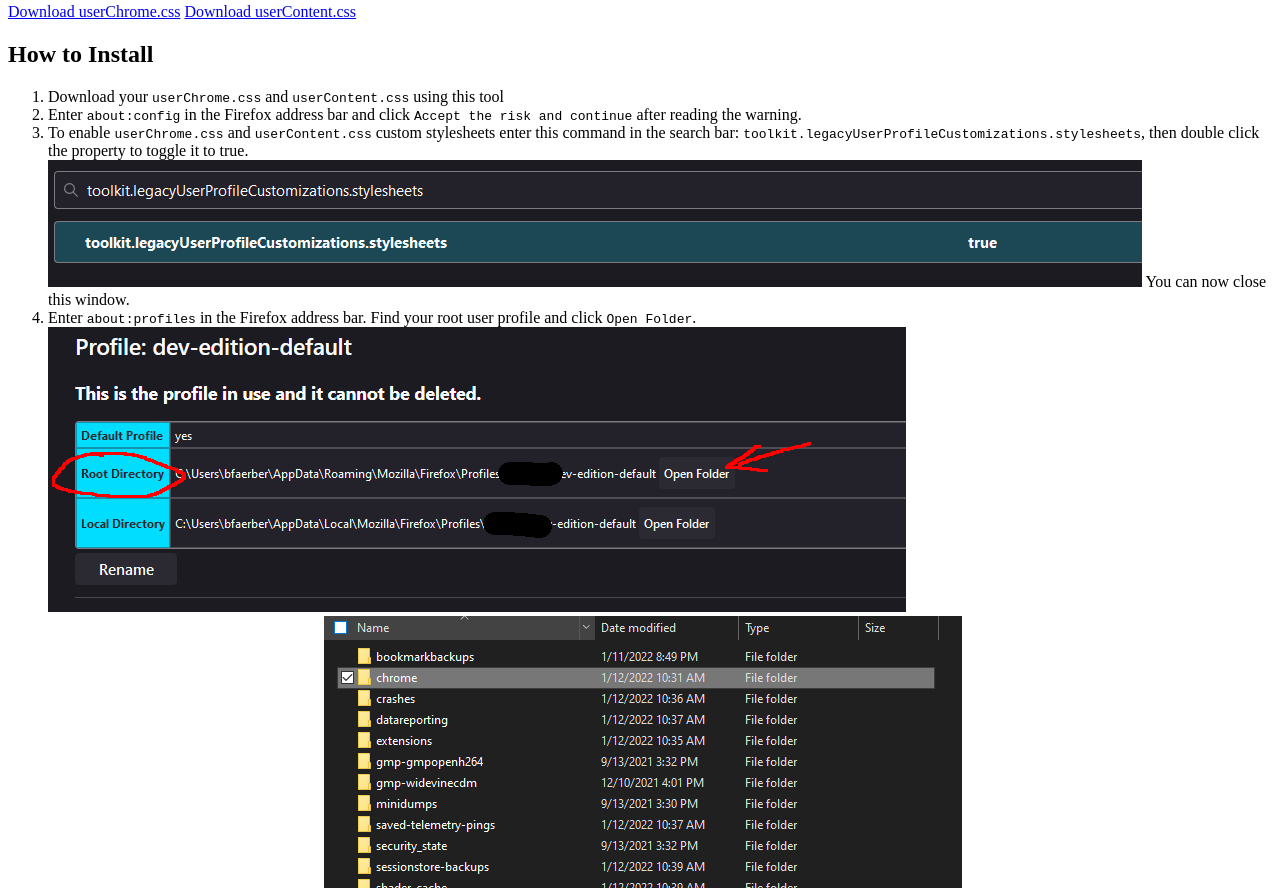
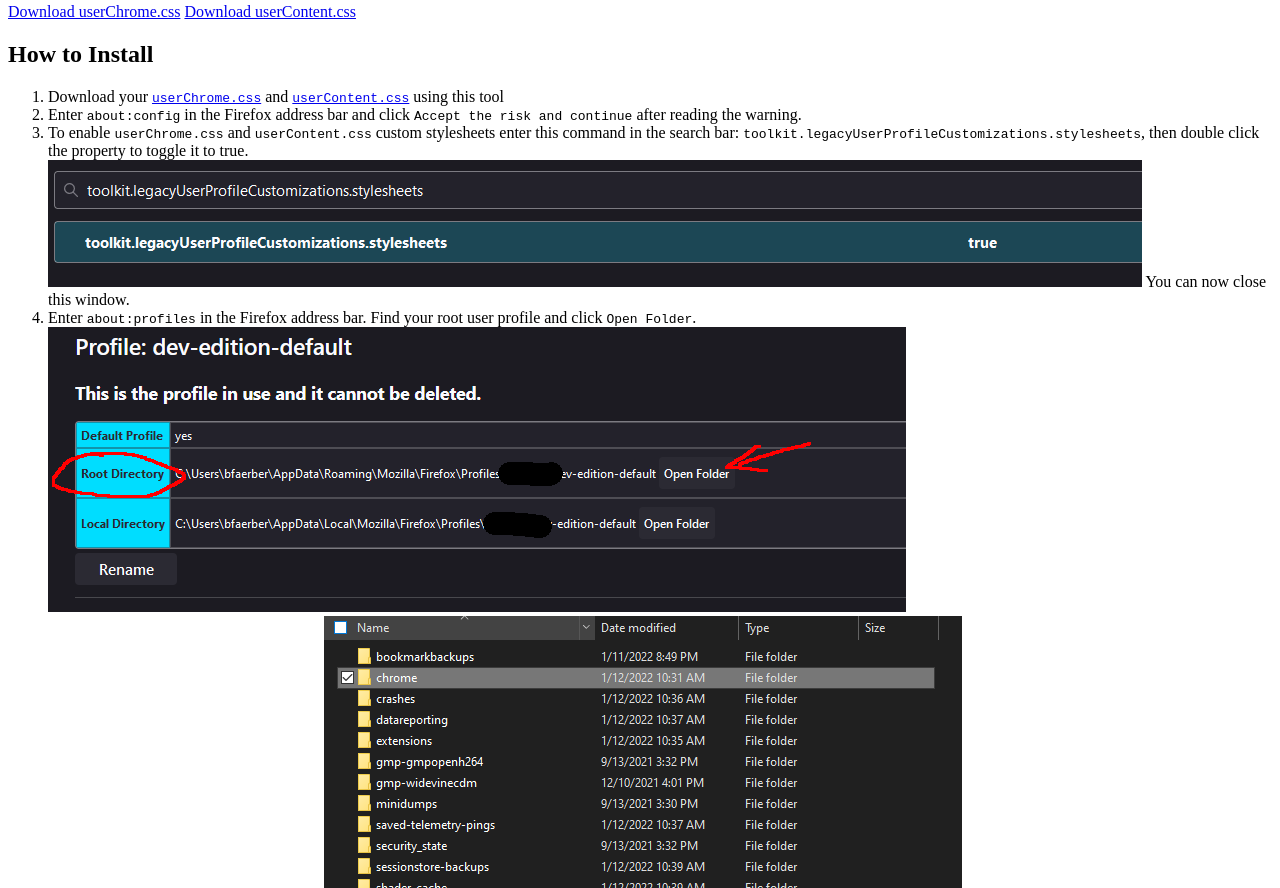
Before and after one commit to benfaerber/devtool-themes.github.io, a plain HTML site: page index.html in a window 1280 px wide. Shown: the part 1537-2425 px from the top of the page. Drawn offline with Linux system fonts and the light colour scheme.

Commit message:
Add download to other place

```diff
--- a/build/theme.js
+++ b/build/theme.js
@@ -36,6 +36,8 @@
 const themeSelector = document.querySelector('#theme-selection');
 const downloadUserChrome = document.querySelector('#download-user-chrome');
 const downloadUserContent = document.querySelector('#download-user-content');
+const downloadUserChromeTutorial = document.querySelector('#download-user-chrome-tutorial');
+const downloadUserContentTutorial = document.querySelector('#download-user-content-tutorial');
 function applyToEachElement(elems, theme = null, apply) {
     for (const [sectionName, section] of Object.entries(elems)) {
         for (const [elemName, elem] of Object.entries(section)) {
@@ -51,6 +53,7 @@
     outputCss.style.height = 'auto';
     outputCss.style.height = `${outputCss.scrollHeight}px`;
     downloadFileOnClick(downloadUserContent, 'userContent.css', devtoolsCss);
+    downloadFileOnClick(downloadUserContentTutorial, 'userContent.css', devtoolsCss);
 }
 function getTheme(elems) {
     const builtTheme = {};
@@ -98,6 +101,7 @@
     populateThemeSelector(defaultThemes);
     initElements(elements);
     downloadFileOnClick(downloadUserChrome, 'userChrome.css', '');
+    downloadFileOnClick(downloadUserChromeTutorial, 'userChrome.css', '');
 }
 console.log(elements);
 init();
--- a/index.html
+++ b/index.html
@@ -171,7 +171,11 @@
     <div class="tutorial">
     <ol>
       <li>
-        Download your <code>userChrome.css</code> and <code>userContent.css</code> using this tool
+          Download your
+          <a id="download-user-chrome-tutorial"><code>userChrome.css</code></a>
+          and
+          <a id="download-user-content-tutorial"><code>userContent.css</code></a>
+          using this tool
       </li>
       <li>
         Enter <code>about:config</code> in the Firefox address bar and click <code>Accept the risk and continue</code> after reading the warning.
```
Also changed, not shown: 1 other file.
